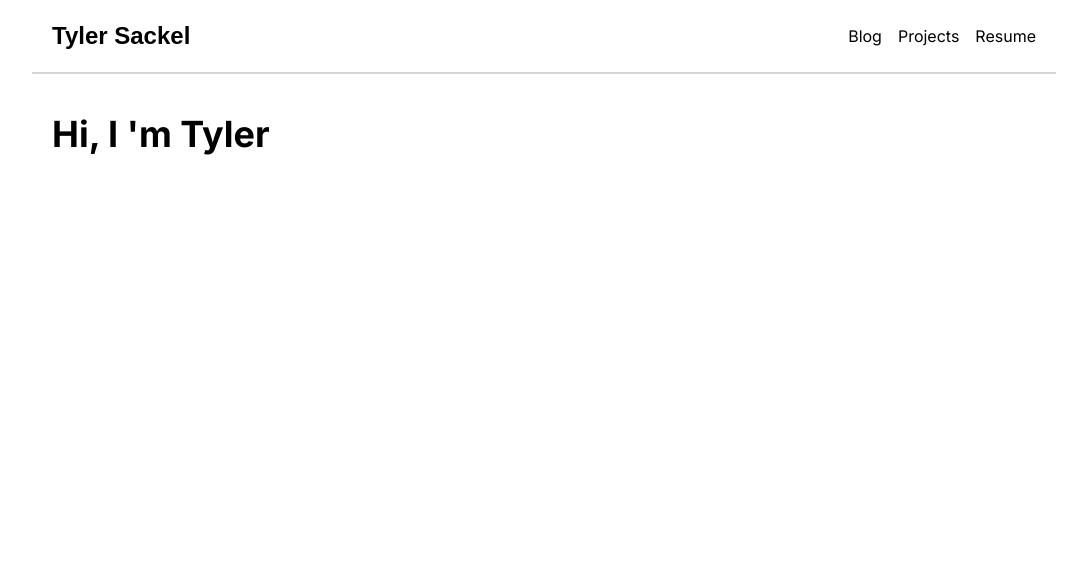
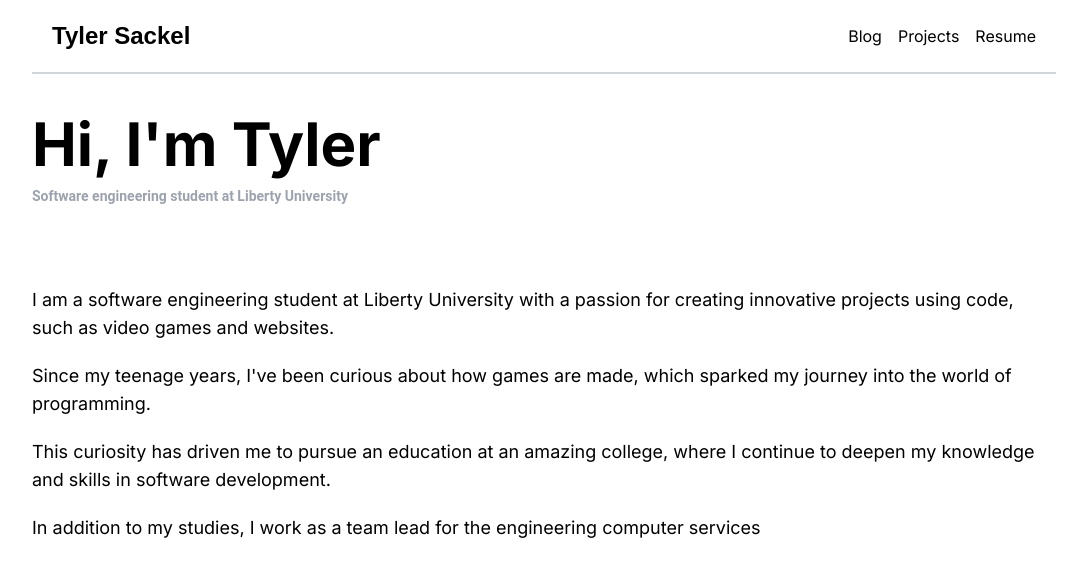
Before and after one commit to BiziLife/portfolio_website, a Next.js app: page / in a window 1280 px wide. Shown: the top 576 px of the page, without its empty margins (96-1183 px from the left). Built offline with nearby package versions, Linux system fonts and the light colour scheme.

Commit message:
updated main page

```diff
--- a/src/app/globals.css
+++ b/src/app/globals.css
@@ -4,6 +4,7 @@
 
 
 @import url("https://use.typekit.net/jsd3bqv.css");
+@import url('https://fonts.googleapis.com/css2?family=Roboto:ital,wght@0,100;0,300;0,400;0,500;0,700;0,900;1,100;1,300;1,400;1,500;1,700;1,900&display=swap');
 
 :root {
   --foreground-rgb: 0, 0, 0;
@@ -24,6 +25,12 @@ body {
 
 }
 
+.roboto-bold {
+  font-family: "Roboto", sans-serif;
+  font-weight: 600;
+  font-style: normal;
+}
+
 @layer utilities {
   .text-balance {
     text-wrap: balance;
--- a/src/app/page.tsx
+++ b/src/app/page.tsx
@@ -7,13 +7,18 @@ export default function Home() {
       {/*I want the navigation bar here*/}
       < Navbar />
       {/*This will be the homepage of our website */}
-      <main className="px-5 bg-white">
+      <main className=" bg-white">
         <div>
-         <p className="text-4xl mt-10 font-bold"> Hi, I &apos;m Tyler </p>
+         <p className="text-6xl mt-10 font-bold"> Hi, I&apos;m Tyler </p>
          {/*Add image here*/}
-         <p></p>
+         <p className="text-sm roboto-bold text-gray-400 mt-3">Software engineering student at Liberty University</p>
+        </div>
 
-
+        <div className="mt-20 text-lg">
+          <p className="mt-5"> I am a software engineering student at Liberty University with a passion for creating innovative projects using code, such as video games and websites. </p>
+          <p className="mt-5"> Since my teenage years, I&apos;ve been curious about how games are made, which sparked my journey into the world of programming. </p>
+          <p className="mt-5"> This curiosity has driven me to pursue an education at an amazing college, where I continue to deepen my knowledge and skills in software development. </p>
+          <p className="mt-5"> In addition to my studies, I work as a team lead for the engineering computer services </p>
         </div>
         <br />
         <br />
```
